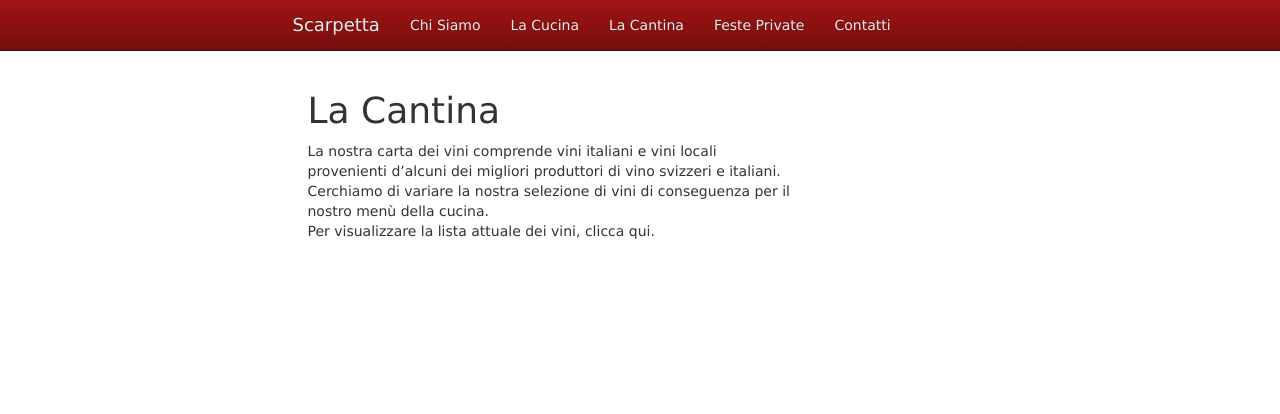
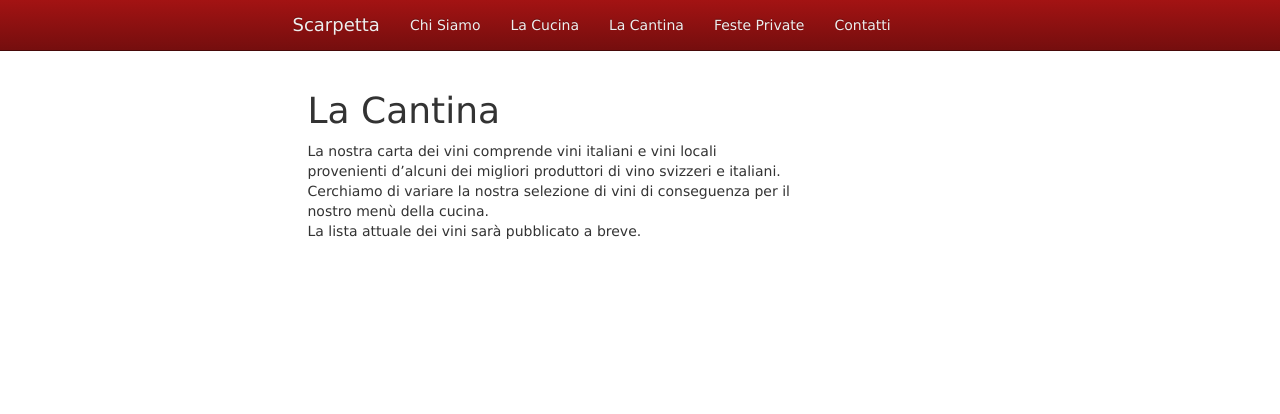
Before and after one commit to scarpetta-ch/scarpetta-ch.github.io, a Jekyll site: the page built from la cantina/index.markdown, in a window 1280 px wide. Shown: the top 414 px of the page. Built offline with Jekyll 4.4.1, drawn with Linux system fonts in a browser that asks for light colours; nearby versions of some CDN libraries; Markdown is read by kramdown in place of the engine named in the settings.

Commit message:
Update index.markdown

```diff
--- a/la cantina/index.markdown
+++ b/la cantina/index.markdown
@@ -7,4 +7,8 @@ La Cantina
 ==========
 La nostra carta dei vini comprende vini italiani e vini locali provenienti d’alcuni dei migliori produttori di vino svizzeri e italiani. Cerchiamo di variare la nostra selezione di vini di conseguenza per il nostro menù della cucina.
 
-Per visualizzare la lista attuale dei vini, clicca qui.
+
+
+
+
+La lista attuale dei vini sarà pubblicato a breve.
```
